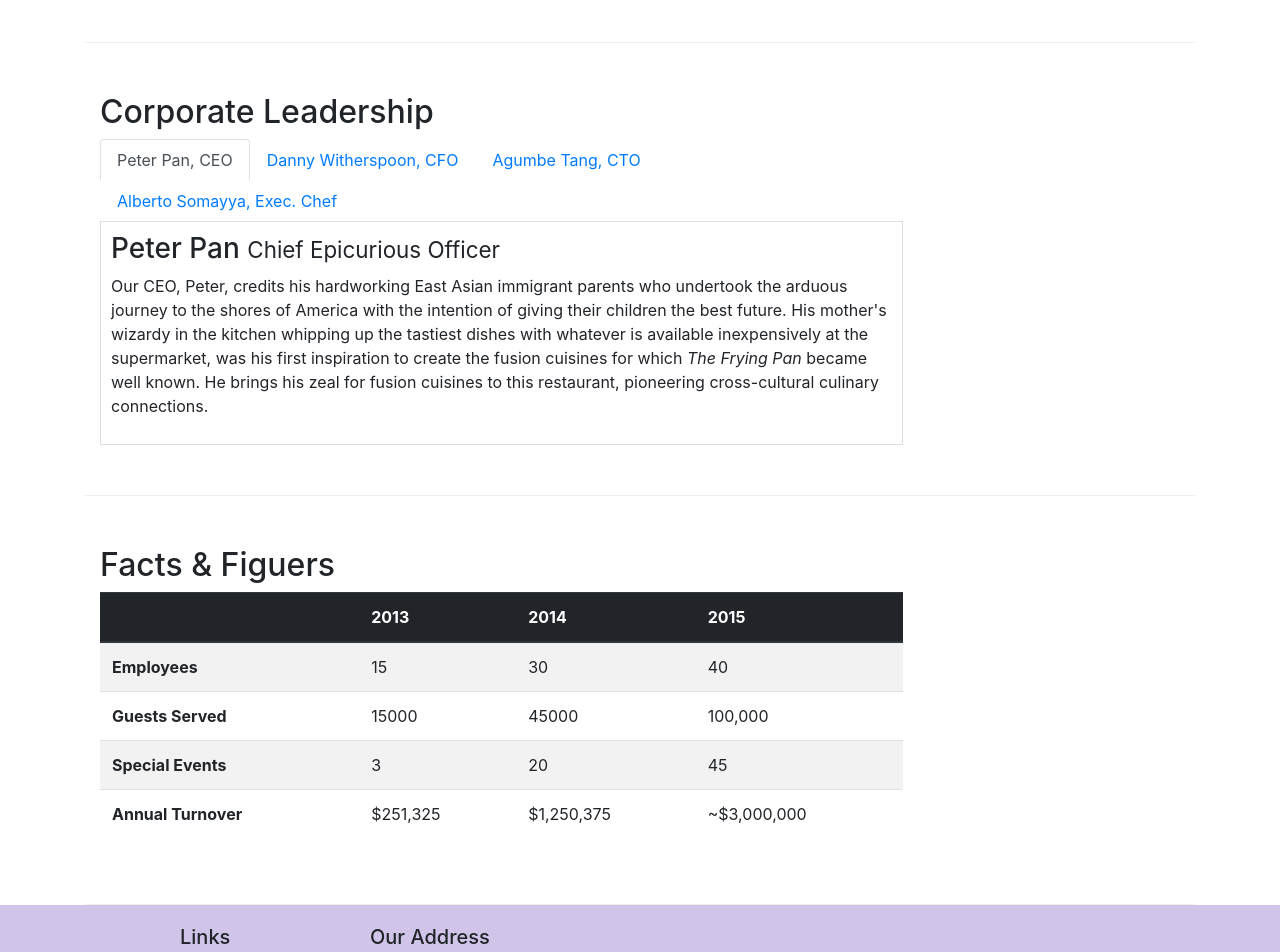
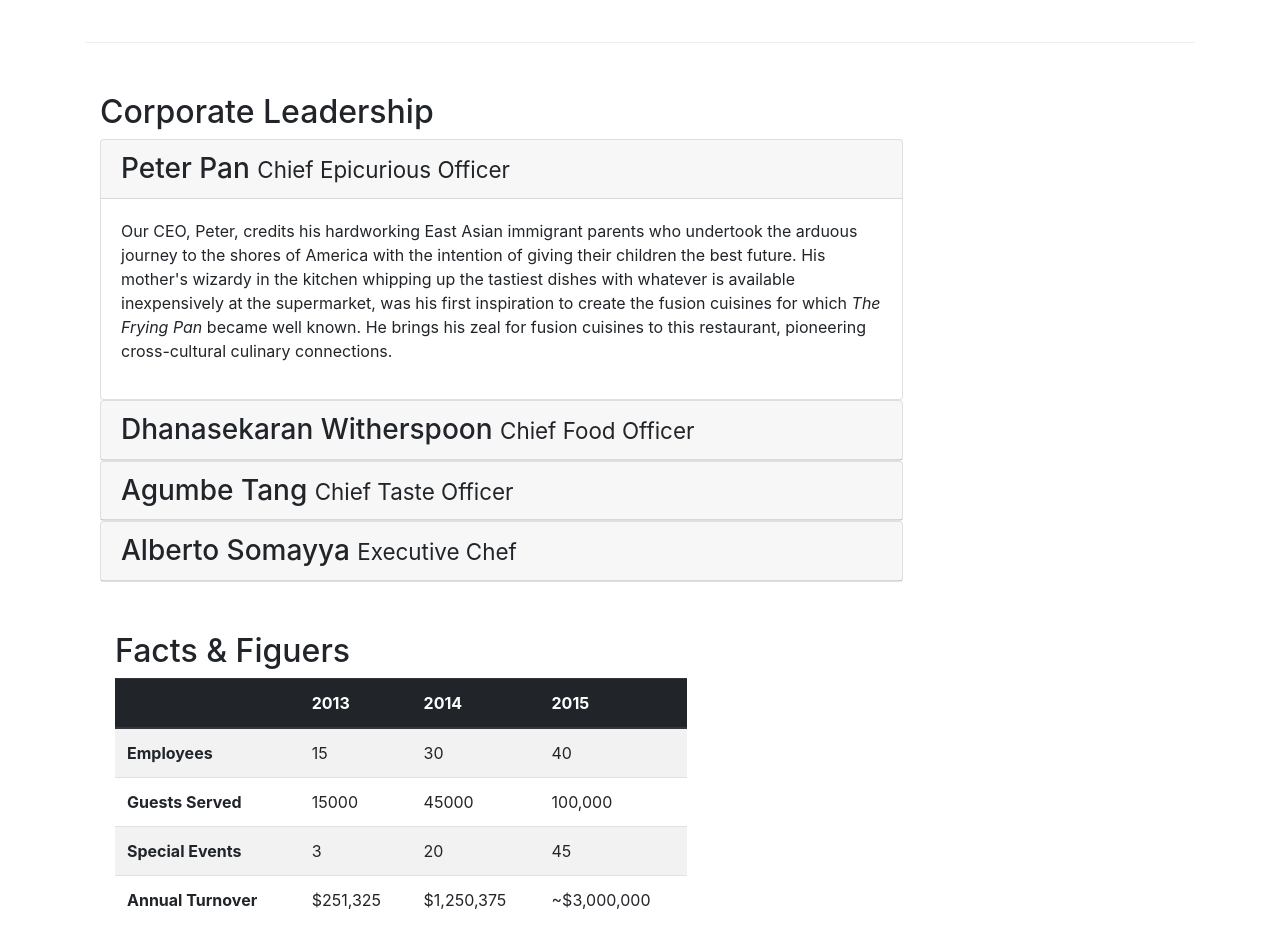
Before and after one commit to shafiq9/Bootstrap4, a website: page aboutus.html in a window 1280 px wide. Shown: the part 980-1932 px from the top of the page. Drawn offline with nearby package versions, Linux system fonts and the light colour scheme.

Commit message:
accordian

```diff
--- a/aboutus.html
+++ b/aboutus.html
@@ -114,7 +114,7 @@
         <div class="row row-content align-items-center">
             <div class="col-12 col-sm-9">
                 <h2>Corporate Leadership</h2>
-                <ul class="nav nav-tabs">
+                <!---<ul class="nav nav-tabs">
                     <li class="nav-item">
                         <a class="nav-link active" href="#peter" role="tab" data-toggle="tab">Peter Pan, CEO</a>
                     </li>
@@ -131,29 +131,75 @@
                           data-toggle="tab">Alberto Somayya, Exec. Chef</a>
                       </li>
 
-                    </ul>
-                    <div class="tab-content">
-                        <div role="tabpanel" class="tab-pane fade show active" id="peter">
-                        <h3>Peter Pan <small>Chief Epicurious Officer</small></h3>
+                    </ul>--->
+
+                    <div id="accordian">
+                        <div class="card">
+                            <div class="card-header" role="tab" id="peterhead">
+                                <h3 class="mb-0">
+                                    <a data-toggle="collapse" data-target="#peter">
+                                        Peter Pan <small>Chief Epicurious Officer</small>
+                                    </a></h3>
+                            </div>
+                            <div role="tabpanel" class="collapse show" id="peter" data-parent="#accordian">
+                                <div class="card-body">
                                     <p class="d-none d-sm-block">Our CEO, Peter, credits his hardworking East Asian immigrant parents who undertook the arduous journey to the shores of America with the intention of giving their children the best future. His mother's wizardy in the kitchen whipping up
                                         the tastiest dishes with whatever is available inexpensively at the supermarket, was his first inspiration to create the fusion cuisines for which <em>The Frying Pan</em> became well known. He brings his zeal for fusion cuisines to
                                         this restaurant, pioneering cross-cultural culinary connections.</p>
                                 </div>
-                        <div role="tabpanel" class="tab-pane fade show" id="danny">
-                            <h3>Dhanasekaran Witherspoon <small>Chief Food Officer</small></h3>
+
+                                </div>
+                        </div>
+
+                        <div class="card">
+                            <div class="card-header" role="tab" id="dannyhead">
+                                <h3 class="mb-0">
+                                    <a data-toggle="collapse" data-target="#danny">
+                                        Dhanasekaran Witherspoon <small>Chief Food Officer</small>
+                                    </a></h3>
+                            </div>
+                            <div role="tabpanel" class="collapse" id="danny" data-parent="#accordian">
+                                <div class="card-body">
                                     <p class="d-none d-sm-block">Our CFO, Danny, as he is affectionately referred to by his colleagues, comes from a long established family tradition in farming and produce. His experiences growing up on a farm in the Australian outback gave him great appreciation for
                                         varieties of food sources. As he puts it in his own words, <em>Everything that runs, wins, and everything that stays, pays!</em></p>
                                 </div>
-                        <div role="tabpanel" class="tab-pane fade show" id="agumbe">
-                            <h3>Agumbe Tang <small>Chief Taste Officer</small></h3>
+
+                                </div>
+
+                          </div>
+
+                          <div class="card">
+                            <div class="card-header" role="tab" id="agumbehead">
+                                <h3 class="mb-0">
+                                    <a data-toggle="collapse" data-target="#agumbe">
+                                        Agumbe Tang <small>Chief Taste Officer</small>
+                                    </a></h3>
+                            </div>
+                            <div role="tabpanel" class="collapse" id="agumbe" data-parent="#accordian">
+                                <div class="card-body">
                                     <p class="d-none d-sm-block">Blessed with the most discerning gustatory sense, Agumbe, our CTO, personally ensures that every dish that we serve meets his exacting tastes. Our chefs dread the tongue lashing that ensues if their dish does not meet his exacting standards.
                                     He lives by his motto, <em>You click only if you survive my lick.</em></p>
                                 </div>
-                        <div role="tabpanel" class="tab-pane fade show" id="alberto">
-                            <h3>Alberto Somayya <small>Executive Chef</small></h3>
-                        <p class="d-none d-sm-block">Award winning three-star Michelin chef with wide International experience having worked closely with whos-who in the culinary world, he specializes in creating mouthwatering Indo-Italian fusion experiences. He says, <em>Put together the cuisines from the two craziest cultures, and you get a winning hit! Amma Mia!</em></p>
+
                                 </div>
+
                           </div>
+
+                          <div class="card">
+                            <div class="card-header" role="tab" id="albertohead">
+                                <h3 class="mb-0">
+                                    <a data-toggle="collapse" data-target="#alberto">
+                                        Alberto Somayya <small>Executive Chef</small>
+                                    </a></h3>
+                            </div>
+                            <div role="tabpanel" class="collapse" id="alberto" data-parent="#accordian">
+                                <div class="card-body">
+                                    <p class="d-none d-sm-block">Award winning three-star Michelin chef with wide International experience having worked closely with whos-who in the culinary world, he specializes in creating mouthwatering Indo-Italian fusion experiences.
+                                    He says, <em>Put together the cuisines from the two craziest cultures, and you get a winning hit! Amma Mia!</em></p>
+                                </div>
+
+                                </div>
+
                             </div>
                        </div>
            <div class="row row-content">
```
Lines whose indentation alone changed are shown as unchanged.
